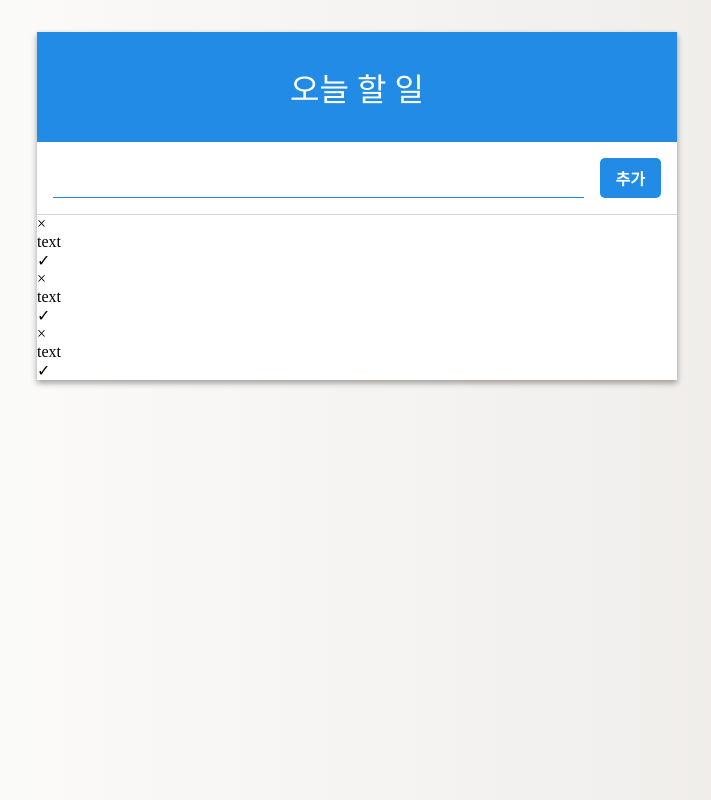
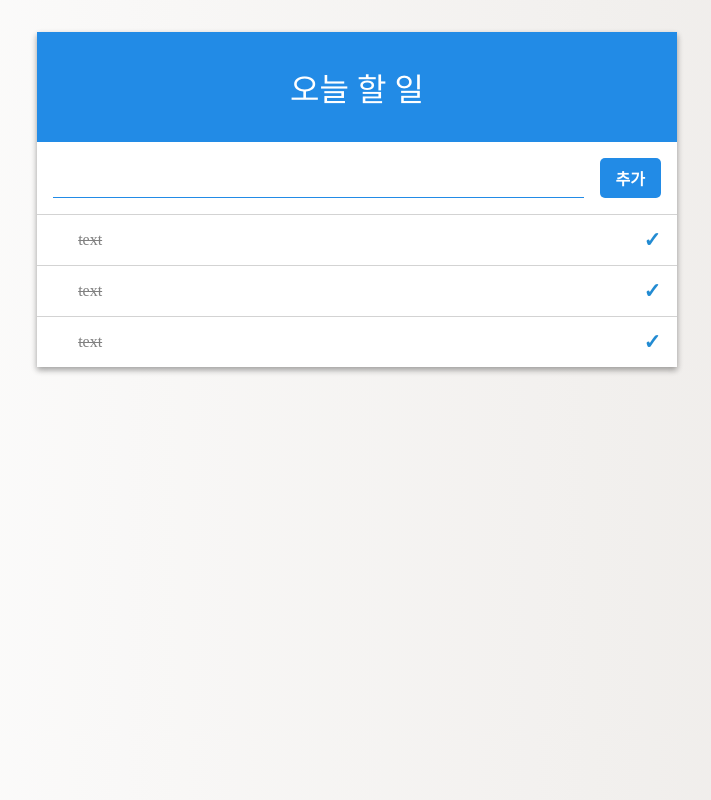
Before and after one commit to dorothy7964/react_todo-list-update, a React (Create React App) app: page / in a window 1280 px wide. Shown: the whole page, without its empty margins (283-994 px from the left). Built offline with nearby package versions, Linux system fonts and the light colour scheme.

Commit message:
TodoItem 스타일링

```diff
--- a/src/components/TodoItem.css
+++ b/src/components/TodoItem.css
@@ -1,3 +1,44 @@
 .todoItem {
+  user-select: none;
+  display: flex;
+  padding: 1rem;
+  align-items: center;
+  cursor: pointer;
+  transition: all 0.15s;
+}
 
+.todoItem + .todoItem {
+  border-top: 1px solid lightgray;
 }
+
+.todoItem:hover {
+  background-color: #e9f4fd;
+}
+
+.remove {
+  opacity: 0;
+  color: crimson;
+  font-weight: 800;
+}
+
+.todoItem:hover .remove {
+  opacity: 1;
+}
+
+.todo-text {
+  flex: 1;
+  margin: 0 1rem;
+  word-break: break-all;
+}
+
+.checked {
+  text-decoration: line-through;
+  color: gray;
+}
+
+.check-mark {
+  line-height: 1rem;
+  color : #228BD2;
+  font-size: 1.3rem;
+  font-weight: 800;
+}
--- a/src/components/TodoItem.js
+++ b/src/components/TodoItem.js
@@ -6,7 +6,7 @@ class TodoItem extends Component {
     return(
       <div className="todoItem">
         <div className="remove">&times;</div>
-        <div className="text">text</div>
+        <div className="todo-text checked">text</div>
         <div className="check-mark">&#x2713;</div>
       </div>
     );
--- a/src/components/TodoTemplate.css
+++ b/src/components/TodoTemplate.css
@@ -4,6 +4,12 @@
   width: 40rem;
   margin: 0 auto;
   margin-top: 2rem;
+}
+
+@media (max-width : 768px) {
+  .todoTemplate {
+    width : 80%;
+  }
 }
 
 .todo-title {
```
